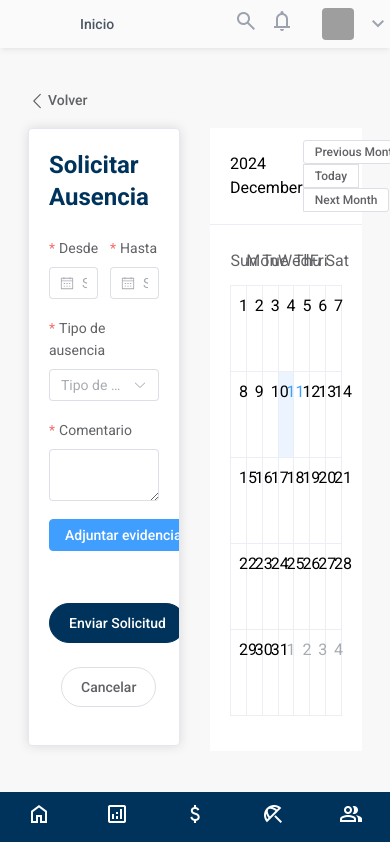
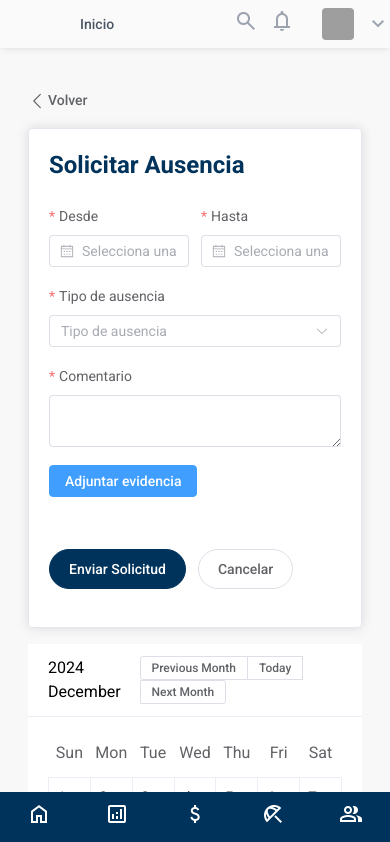
Before and after one commit to KatzeAn/Multiaceros, a Vue app: page /solicitar-ausencia in a window 390 px wide. Shown: the top 842 px of the page. Built offline with nearby package versions, Linux system fonts and the light colour scheme; grey boxes are pictures that could not be loaded.

Commit message:
responsive calendario

```diff
--- a/src/presentation/views/AbsenceRequestView.vue
+++ b/src/presentation/views/AbsenceRequestView.vue
@@ -17,10 +17,20 @@ const value = ref(new Date())
             </el-col>
         </el-row>
         <el-row :gutter="30" class="my-4">
-            <el-col :span="12">
+            <el-col
+            :xs="24"
+            :sm="12"
+            :md="12"
+            :lg="12"
+            class="mb-4 sm:mb-0">
             <AbsenceRequestForm></AbsenceRequestForm>
             </el-col>
-            <el-col :span="12">
+            <el-col
+            :xs="24"
+            :sm="12"
+            :md="12"
+            :lg="12"
+            class="mb-4 sm:mb-0">
                 <div>
                     <el-calendar v-model="value" />
                 </div>
--- a/src/presentation/views/HomeView.vue
+++ b/src/presentation/views/HomeView.vue
@@ -40,17 +40,17 @@ const download = async () => {
           </div>
         </div>
         <div
-          class="self-center flex flex-wrap flex-col sm:flex-row justify-end w-full sm:w-1/2 gap-6 mt-4 sm:mt-0"
+          class="self-center flex flex-col sm:flex-row justify-end sm:w-1/2 gap-6 mt-4 sm:mt-0"
         >
         <router-link
       to="/perfil"
-            class="bg-[var(--info-color)] content-center px-6 py-2 w-full sm:w-auto flex rounded text-white hover:bg-blue-600"
+      class="bg-blue-500 text-white px-4 py-2 rounded flex items-center justify-center gap-2 hover:bg-blue-600"
     >
       <span class="material-symbols-outlined">person</span>
-            Mí perfil
+      Mi perfil
     </router-link>
     <button
-            class="bg-[var(--light-color)] content-center px-6 py-2 w-full sm:w-auto md:w-auto flex rounded mt-2 sm:mt-0 hover:bg-gray-100"
+      class="bg-white border border-gray-300 text-gray-700 px-4 py-2 rounded flex items-center justify-center gap-2 hover:bg-gray-100"
     >
       <span class="material-symbols-outlined">settings</span>
       Configuraciones
```
Lines whose indentation alone changed are shown as unchanged.
